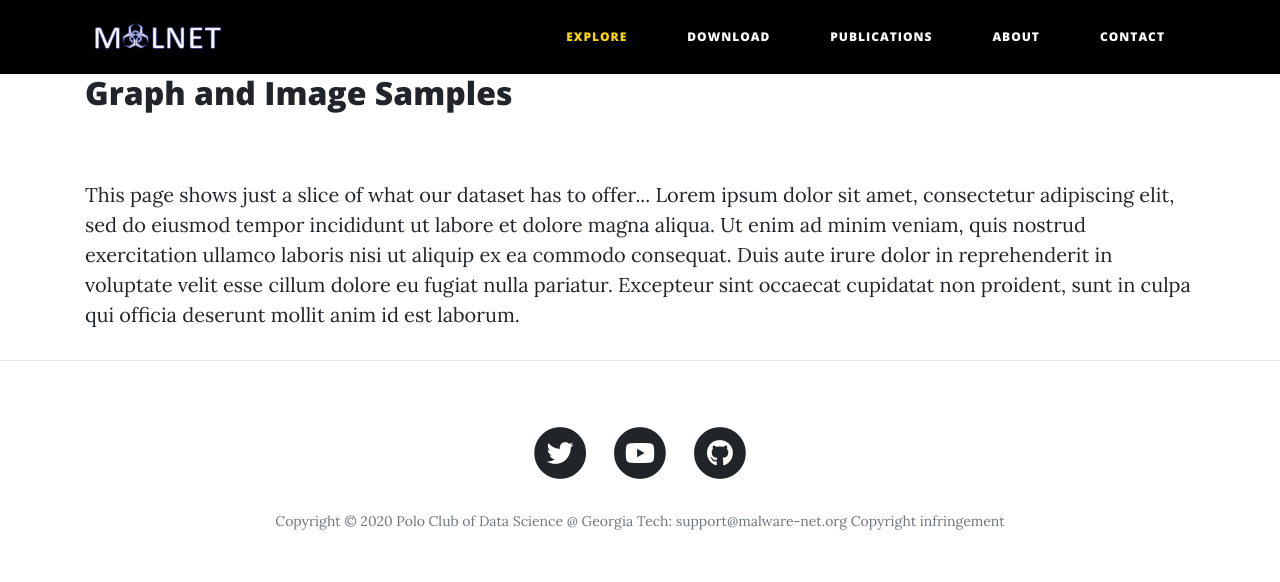
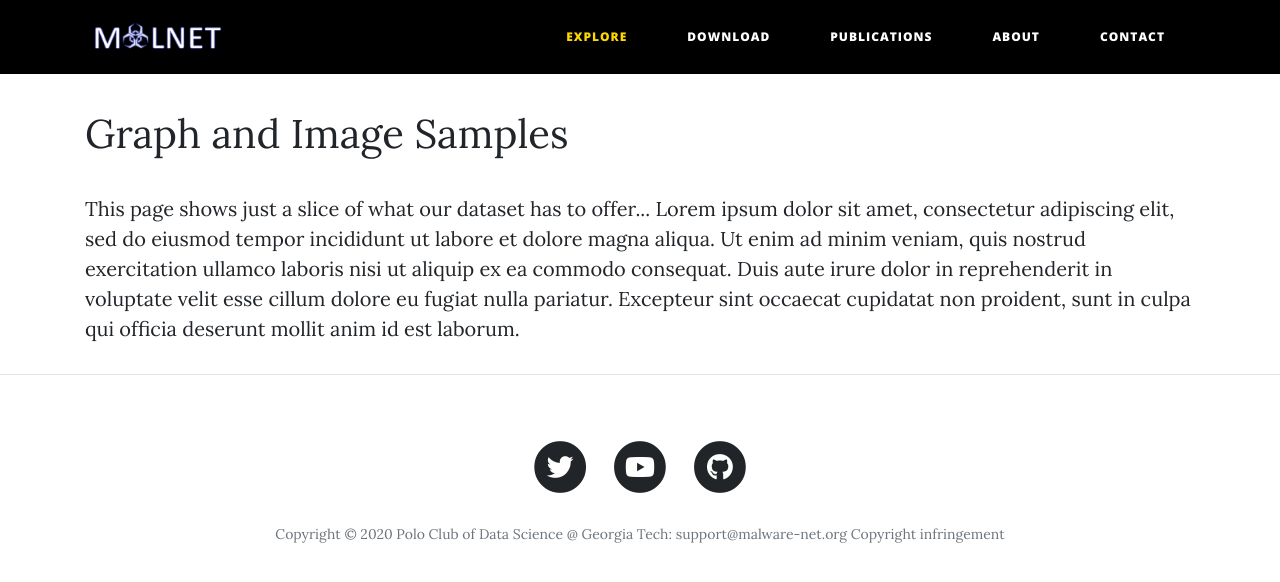
Before and after one commit to kevinli573/malnet-v1, a website: page explore.html in a window 1280 px wide. Drawn offline with nearby package versions, Linux system fonts and the light colour scheme.

Commit message:
Update explore.html

```diff
--- a/explore.html
+++ b/explore.html
@@ -58,8 +58,7 @@
   <div class="container">
     <div class="row" style="display: block !important;">
       <div class="new-col-lg-8 new-col-md-10 mx-auto">
-        <h2>Graph and Image Samples</h2>
-        <br>
+        <p style="font-size: 2em;">Graph and Image Samples</p>
         <p>This page shows just a slice of what our dataset has to offer... Lorem ipsum dolor sit amet, consectetur adipiscing elit, sed do eiusmod tempor
         incididunt ut labore et dolore magna aliqua. Ut enim ad minim veniam, quis nostrud exercitation ullamco laboris nisi ut aliquip ex ea commodo consequat.
         Duis aute irure dolor in reprehenderit in voluptate velit esse cillum dolore eu fugiat nulla pariatur. Excepteur sint occaecat cupidatat non proident,
```
